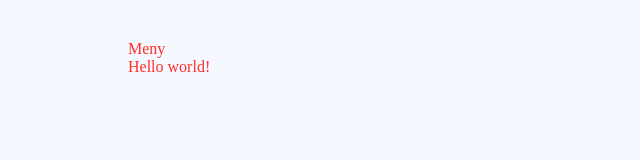
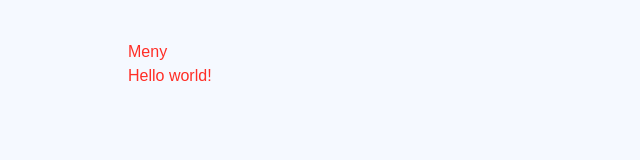
Before and after one commit to glokalab/glokala.se, a plain HTML site: page index.html in a window 1280 px wide. Shown: the whole page, without its empty margins (0-640 px from the left). Drawn offline with Linux system fonts and the light colour scheme.

Commit message:
Update index.html

```diff
--- a/index.html
+++ b/index.html
@@ -5,7 +5,8 @@
 <title>Glokala Folkhögskolan</title>
 <style>
   * {
-    color: #FF2E26;
+   color: #FF2E26;
+   font: 16px/150% Arial;
   }
   .container {
     margin: 0 auto;
```
